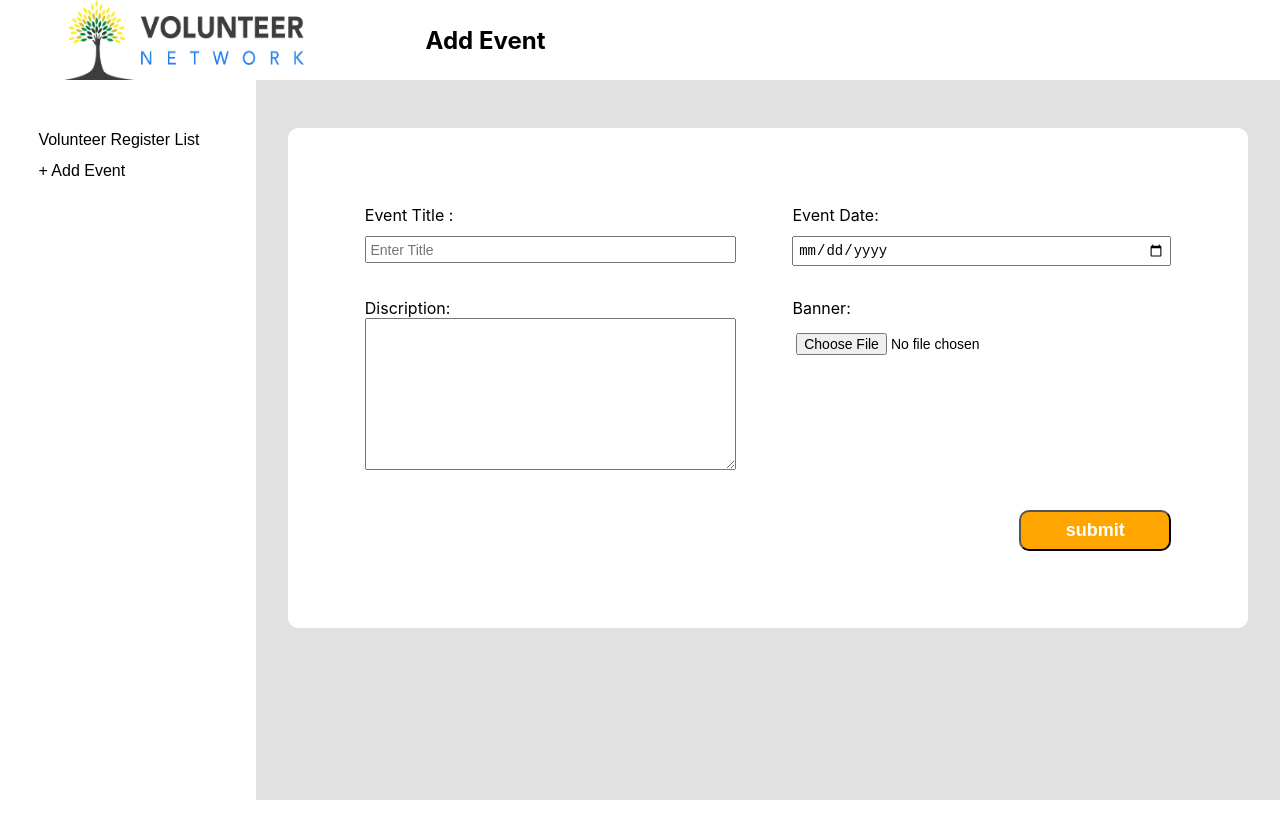
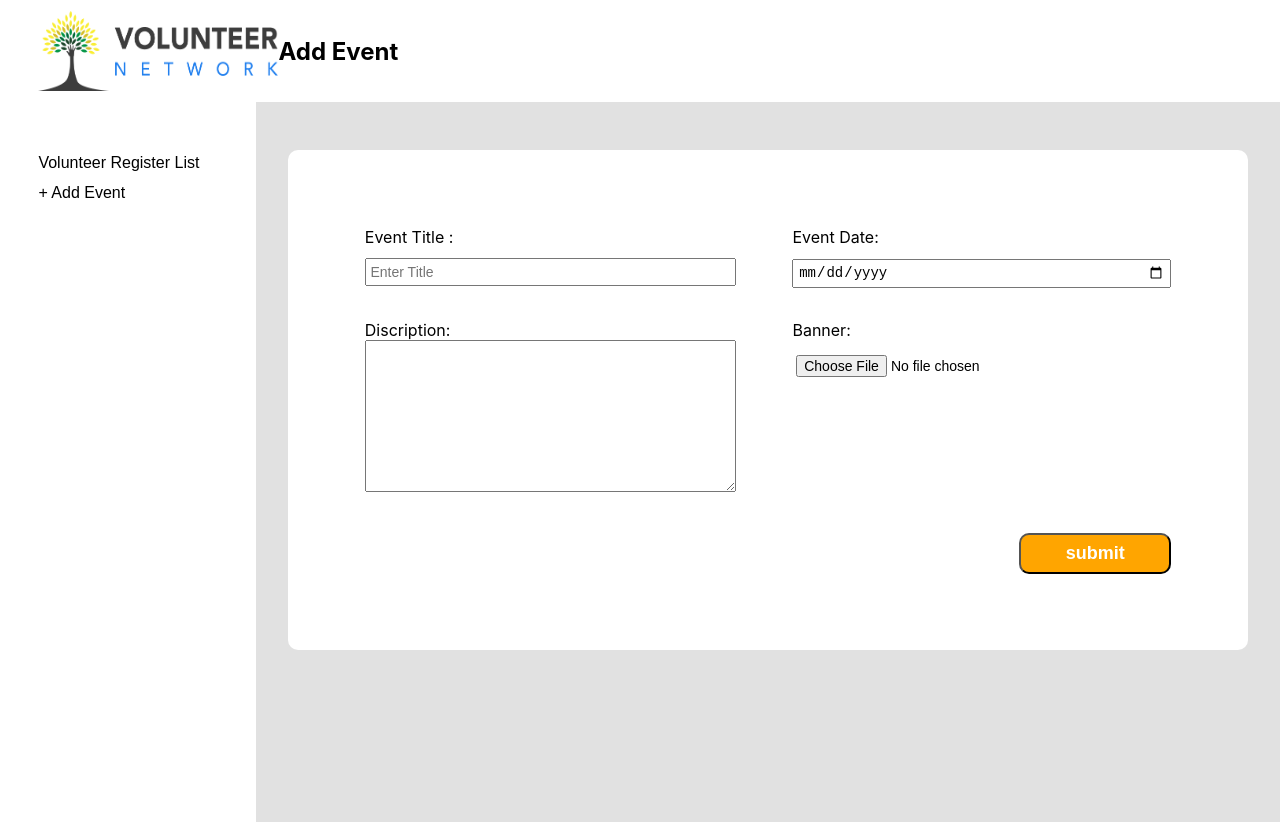
Before and after one commit to MdRabbyIslam/Network-Volunteer, a React (Create React App) app: page /admin in a window 1280 px wide. Before the commit the page ends 800 px from the top, so only its background shows below. Built offline with nearby package versions, Linux system fonts and the light colour scheme; no server answers.

Commit message:
admin.css updated

```diff
--- a/src/Components/Admin/Admin.css
+++ b/src/Components/Admin/Admin.css
@@ -3,14 +3,14 @@
   display: flex;
   align-items: center;
   height: 10vh;
-  padding-left: 5%;
+  padding: 4% 3%;
   background-color: white;
 }
-.top-bar h2 {
+.top-bar h3 {
   margin-left: 10%;
 }
-.logo {
-  height: 50px;
+.logo-img {
+  height: 60px;
   width: 150px;
 }
 /* main content*/
```
